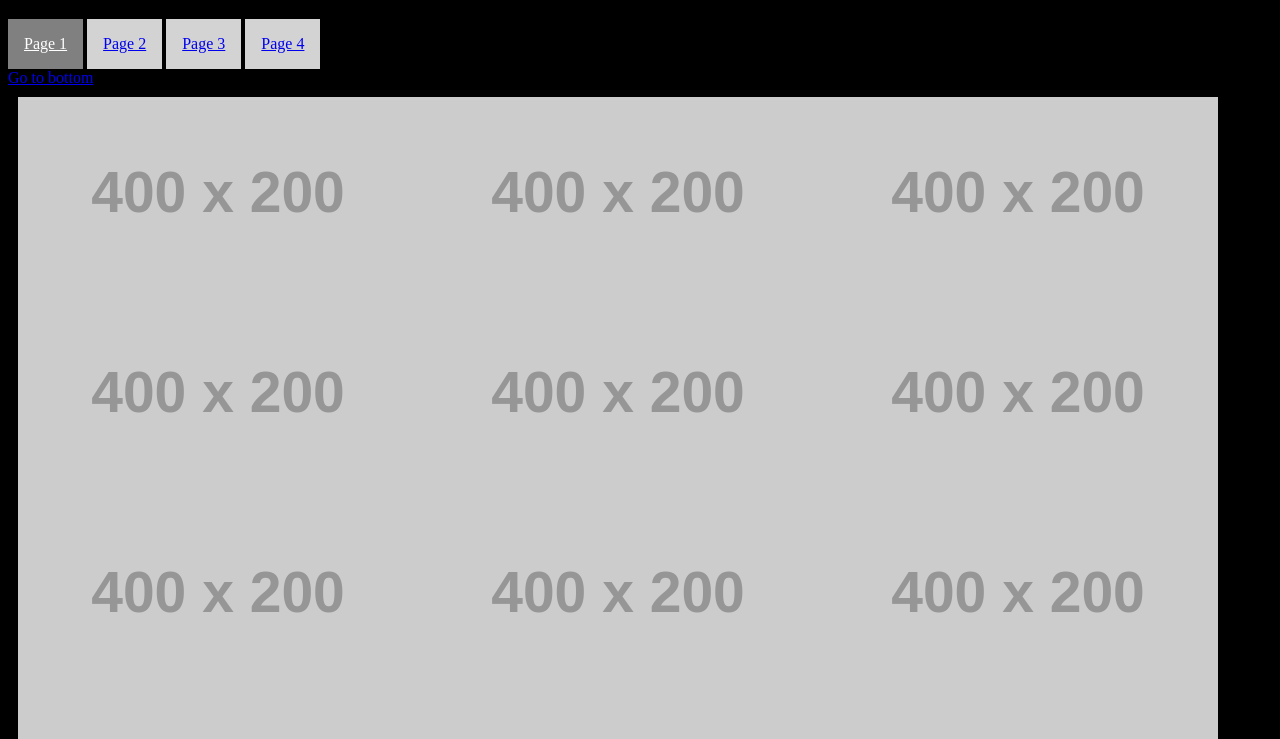
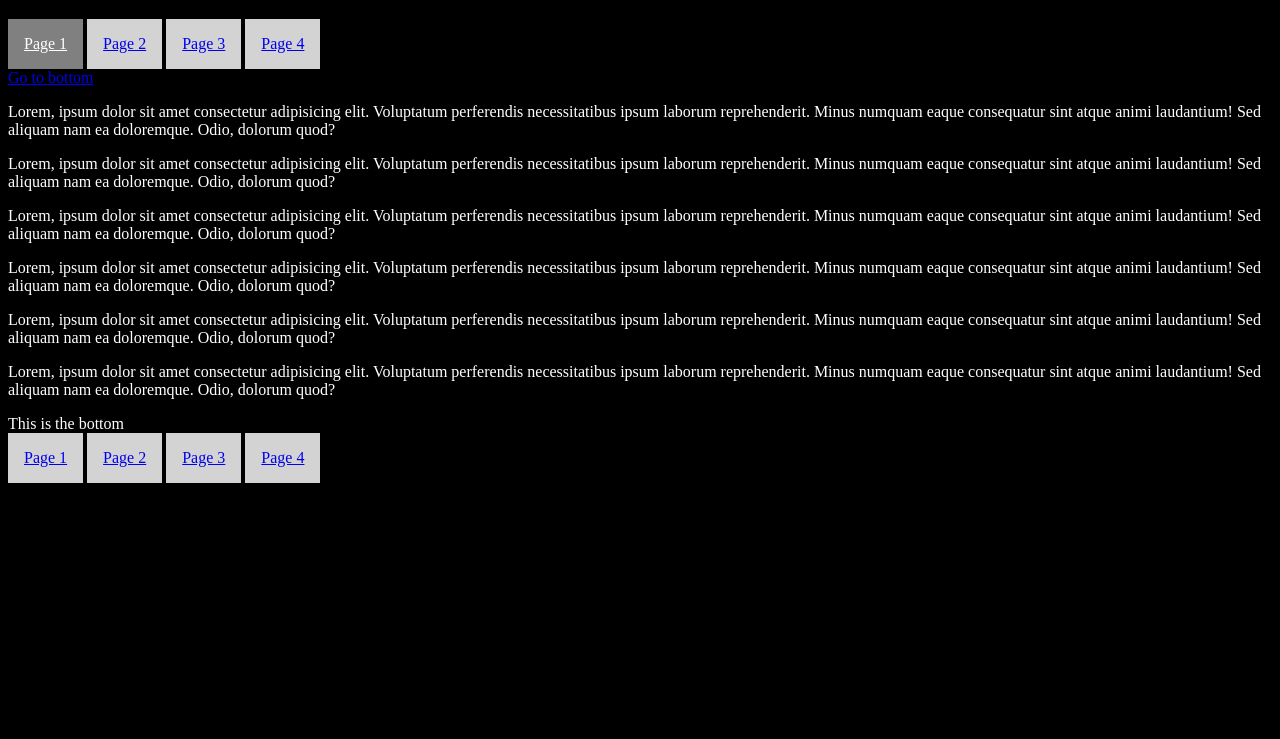
Before and after one commit to oom-components/page-loader, a website with bundled scripts: page demo/index.html in a window 1280 px wide. Shown: the part 61-800 px from the top of the page. Built offline with nearby package versions, Linux system fonts and the light colour scheme; placeholder pictures from the web are drawn by us.

Commit message:
fixed several bugs

```diff
--- a/demo/index.html
+++ b/demo/index.html
@@ -24,43 +24,43 @@
       </nav>
 
       <a href="#bottom">Go to bottom</a>
-      <ul class="content">
-        <li><img src="http://placehold.it/400x200" alt=""></li>
-        <li><img src="http://placehold.it/400x200" alt=""></li>
-        <li><img src="http://placehold.it/400x200" alt=""></li>
-        <li><img src="http://placehold.it/400x200" alt=""></li>
-        <li><img src="http://placehold.it/400x200" alt=""></li>
-        <li><img src="http://placehold.it/400x200" alt=""></li>
-        <li><img src="http://placehold.it/400x200" alt=""></li>
-        <li><img src="http://placehold.it/400x200" alt=""></li>
-        <li><img src="http://placehold.it/400x200" alt=""></li>
-        <li><img src="http://placehold.it/400x200" alt=""></li>
-        <li><img src="http://placehold.it/400x200" alt=""></li>
-        <li><img src="http://placehold.it/400x200" alt=""></li>
-        <li><img src="http://placehold.it/400x200" alt=""></li>
-        <li><img src="http://placehold.it/400x200" alt=""></li>
-        <li><img src="http://placehold.it/400x200" alt=""></li>
-        <li><img src="http://placehold.it/400x200" alt=""></li>
-        <li><img src="http://placehold.it/400x200" alt=""></li>
-        <li><img src="http://placehold.it/400x200" alt=""></li>
-        <li><img src="http://placehold.it/400x200" alt=""></li>
-        <li><img src="http://placehold.it/400x200" alt=""></li>
-        <li><img src="http://placehold.it/400x200" alt=""></li>
-        <li><img src="http://placehold.it/400x200" alt=""></li>
-        <li><img src="http://placehold.it/400x200" alt=""></li>
-        <li><img src="http://placehold.it/400x200" alt=""></li>
-        <li><img src="http://placehold.it/400x200" alt=""></li>
-        <li><img src="http://placehold.it/400x200" alt=""></li>
-        <li><img src="http://placehold.it/400x200" alt=""></li>
-        <li><img src="http://placehold.it/400x200" alt=""></li>
-        <li><img src="http://placehold.it/400x200" alt=""></li>
-        <li><img src="http://placehold.it/400x200" alt=""></li>
-        <li><img src="http://placehold.it/400x200" alt=""></li>
-        <li><img src="http://placehold.it/400x200" alt=""></li>
-        <li><img src="http://placehold.it/400x200" alt=""></li>
-        <li><img src="http://placehold.it/400x200" alt=""></li>
-        <li><img src="http://placehold.it/400x200" alt=""></li>
-      </ul>
+
+      <p>
+        Lorem, ipsum dolor sit amet consectetur adipisicing elit. Voluptatum
+        perferendis necessitatibus ipsum laborum reprehenderit. Minus numquam
+        eaque consequatur sint atque animi laudantium! Sed aliquam nam ea
+        doloremque. Odio, dolorum quod?
+      </p>
+      <p>
+        Lorem, ipsum dolor sit amet consectetur adipisicing elit. Voluptatum
+        perferendis necessitatibus ipsum laborum reprehenderit. Minus numquam
+        eaque consequatur sint atque animi laudantium! Sed aliquam nam ea
+        doloremque. Odio, dolorum quod?
+      </p>
+      <p>
+        Lorem, ipsum dolor sit amet consectetur adipisicing elit. Voluptatum
+        perferendis necessitatibus ipsum laborum reprehenderit. Minus numquam
+        eaque consequatur sint atque animi laudantium! Sed aliquam nam ea
+        doloremque. Odio, dolorum quod?
+      </p>
+      <p>
+        Lorem, ipsum dolor sit amet consectetur adipisicing elit. Voluptatum
+        perferendis necessitatibus ipsum laborum reprehenderit. Minus numquam
+        eaque consequatur sint atque animi laudantium! Sed aliquam nam ea
+        doloremque. Odio, dolorum quod?
+      </p>
+      <p>
+        Lorem, ipsum dolor sit amet consectetur adipisicing elit. Voluptatum
+        perferendis necessitatibus ipsum laborum reprehenderit. Minus numquam
+        eaque consequatur sint atque animi laudantium! Sed aliquam nam ea
+        doloremque. Odio, dolorum quod?
+      </p>
+      <p>
+        Lorem, ipsum dolor sit amet consectetur adipisicing elit. Voluptatum
+        perferendis necessitatibus ipsum laborum reprehenderit. Minus numquam
+        eaque consequatur sint atque animi laudantium! Sed aliquam nam ea
+        doloremque. Odio, dolorum quod?
+      </p>
 
       <footer id="bottom">
         This is the bottom
--- a/src/page-loader.js
+++ b/src/page-loader.js
@@ -6,6 +6,7 @@ export class Loader {
   #handlers = [];
   #url = new URL(document.location.href);
   #init = {};
+  #transitioning = false;
   cache = new Map();
 
   constructor() {
@@ -19,11 +20,6 @@ export class Loader {
 
     // Ignore if the URL is from a different origin
     this.ignore(({ url }) => url.origin !== this.#url.origin);
-
-    // Ignore if the URL is the same (only the hash changed)
-    this.ignore(({ url }) =>
-      url.href.split("#", 1).shift() === this.#url.href.split("#", 1).shift()
-    );
 
     // Ignore if the data-loader="off" attribute is set
     this.ignore(({ submitter }) => !!submitter.closest('[data-loader="off"]'));
@@ -75,11 +71,14 @@ export class Loader {
 
   popstate(transform, options) {
     this.#handlers.push(
-      new Handler(transform, { ...options, cache: this.cache }),
+      new PopHandler(transform, { ...options, cache: this.cache }),
     );
 
     if (!this.#init.popstate) {
       addEventListener("popstate", (event) => {
+        if (this.#transitioning) {
+          return;
+        }
         const state = { event, url: new URL(document.location.href) };
         const { defaultPrevented } = dispatchEvent(
           "loader:beforefilter",
@@ -88,8 +87,8 @@ export class Loader {
 
         if (!defaultPrevented) {
           this.go(state);
+        } else {
           document.location.reload();
-        } else {
         }
       });
       this.#init.popstate = true;
@@ -124,7 +123,7 @@ export class Loader {
    */
   async go(state) {
     const { event } = state;
-
+    this.#transitioning = true;
     for (const handler of this.#handlers) {
       if (!handler.matches(state)) {
         continue;
@@ -139,10 +138,13 @@ export class Loader {
           dispatchEvent("loader:loaded", state);
         }
       } catch (error) {
+        dispatchEvent("loader:error", { error, ...state });
         handler.fallback(state);
-        dispatchEvent("loader:error", { error, ...state });
       }
     }
+
+    this.#url = new URL(document.location.href);
+    this.#transitioning = false;
   }
 }
 
@@ -390,6 +392,9 @@ export class UrlHandler extends Handler {
     // Accept only links
     this.options.ignore.push(({ submitter }) => submitter?.tagName !== "A");
 
+    // Ignore anchor-only changes
+    this.options.ignore.push(({ url }) => isSameUrl(url));
+
     // Ignore the download attribute
     this.options.ignore.push(({ submitter }) =>
       submitter.hasAttribute("download")
@@ -421,7 +426,7 @@ export class UrlHandler extends Handler {
       const cacheControl = response.headers.get("Cache-Control");
 
       if (!cacheControl || cacheControl.indexOf("no-cache") === -1) {
-        this.cache.set(key, html);
+        this.options.cache.set(key, html);
       }
     }
 
@@ -438,8 +443,8 @@ export class PopHandler extends Handler {
   constructor(transition, options) {
     super(transition, options);
 
-    // Accept only links
-    this.options.ignore.push(({ event }) => event.name !== "popstate");
+    // Accept only popstate events
+    this.options.ignore.push(({ event }) => event.type !== "popstate");
   }
 
   /**
@@ -462,7 +467,7 @@ export class PopHandler extends Handler {
       const cacheControl = response.headers.get("Cache-Control");
 
       if (!cacheControl || cacheControl.indexOf("no-cache") === -1) {
-        this.cache.set(key, html);
+        this.options.cache.set(key, html);
       }
     }
 
@@ -610,3 +615,7 @@ function parseHtml(html) {
 
   return doc;
 }
+
+function isSameUrl(url) {
+  return url.href.split("#", 2)[0] === document.location.href.split("#", 2)[0];
+}
```
